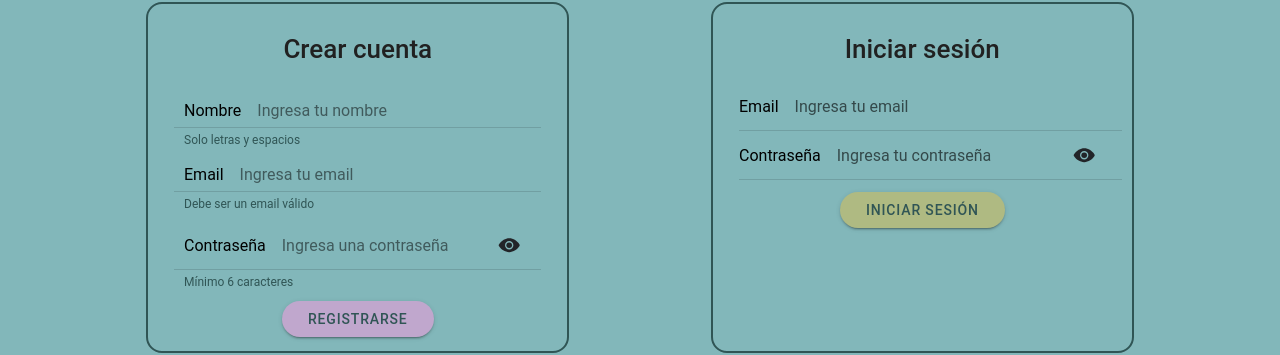
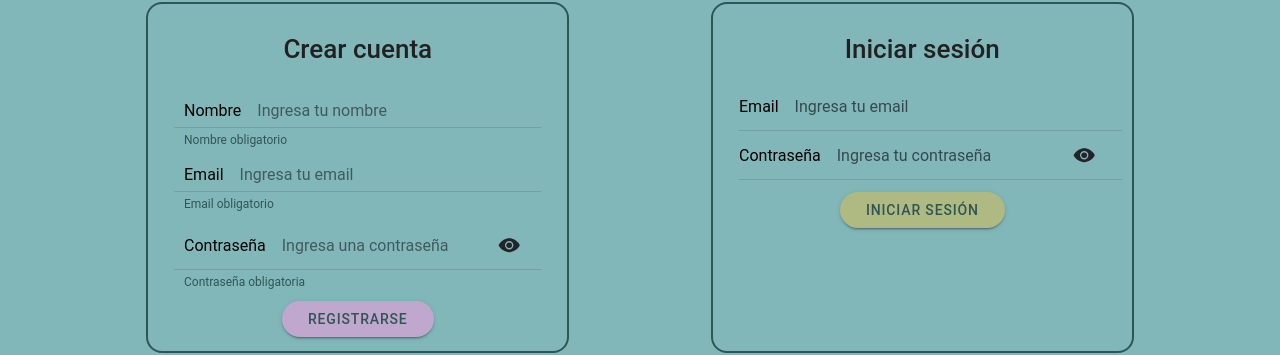
Before and after one commit to carolinalunasfarah/to_do_challenge_react, a React (Vite) app: page / in a window 1280 px wide. Shown: the part 187-542 px from the top of the page. Built offline with nearby package versions, Linux system fonts and the light colour scheme; no server answers.

Commit message:
modify toast when user already exists

```diff
--- a/src/components/Register.jsx
+++ b/src/components/Register.jsx
@@ -1,6 +1,6 @@
 // hooks
 import { useNavigate } from "react-router-dom";
-import { useContext} from "react";
+import { useContext } from "react";
 // custom hooks
 import { useToast } from "../hooks/useToast";
 import useFormValidation from "../hooks/useFormValidation";
@@ -47,16 +47,19 @@ const Register = () => {
         if (errors.name || errors.email || errors.password) return;
 
         try {
-            const success = await registerUser(
+            const result = await registerUser(
                 values.name,
                 values.email,
                 values.password
             );
-            if (success) {
+
+            if (result.success) {
                 showToast("Registro exitoso");
                 navigate(`/tasks`);
+            } else if (!values.name || !values.email || !values.password) {
+                showToast("Todos los campos son obligatorios");
             } else {
-                showToast("Error al registrar usuario");
+                showToast(result.message);
             }
         } catch (error) {
             showToast("Hubo un error en el registro");
@@ -119,8 +122,7 @@ const Register = () => {
                                         }`}>
                                         <IonInputPasswordToggle
                                             color="dark"
-                                            slot="end"
-                                            ></IonInputPasswordToggle>
+                                            slot="end"></IonInputPasswordToggle>
                                     </IonInput>
                                 </IonItem>
                             </IonList>
--- a/src/context/AuthContext.jsx
+++ b/src/context/AuthContext.jsx
@@ -50,23 +50,21 @@ export const AuthProvider = ({ children }) => {
 
           const addUserResult = await createUser(name, email);
           if (!addUserResult.success) {
-                console.log("Error de registro");
-                return false;
+              return { success: false, message: addUserResult.error };
           }
 
           setUser(registeredUser);
           setUserIsLoggedIn(true);
           navigate(`/tasks`);
-            return true;
+          return { success: true };
       } catch (error) {
           if (error.code === "auth/email-already-in-use") {
-                console.error("El email ya está registrado", error.message);
-            } else {
-                console.error("Error al registrar", error.message);
+              return { success: false, message: "El email ya está registrado" };
           }
-            return false;
+          return { success: false, message: "Error al registrar usuario" };
       }
   };
+
 
     const loginUser = async ({ email, password }) => {
         try {
--- a/src/hooks/useFormValidation.js
+++ b/src/hooks/useFormValidation.js
@@ -10,9 +10,9 @@ const useFormValidation = (initialState) => {
     const [values, setValues] = useState(initialState);
     const [errors, setErrors] = useState({});
     const [helperText, setHelperText] = useState({
-        name: "Solo letras y espacios",
-        email: "Debe ser un email válido",
-        password: "Mínimo 6 caracteres",
+        name: "Nombre obligatorio",
+        email: "Email obligatorio",
+        password: "Contraseña obligatoria",
     });
 
     const validateField = (name, value) => {
```
Lines whose indentation alone changed are shown as unchanged.
